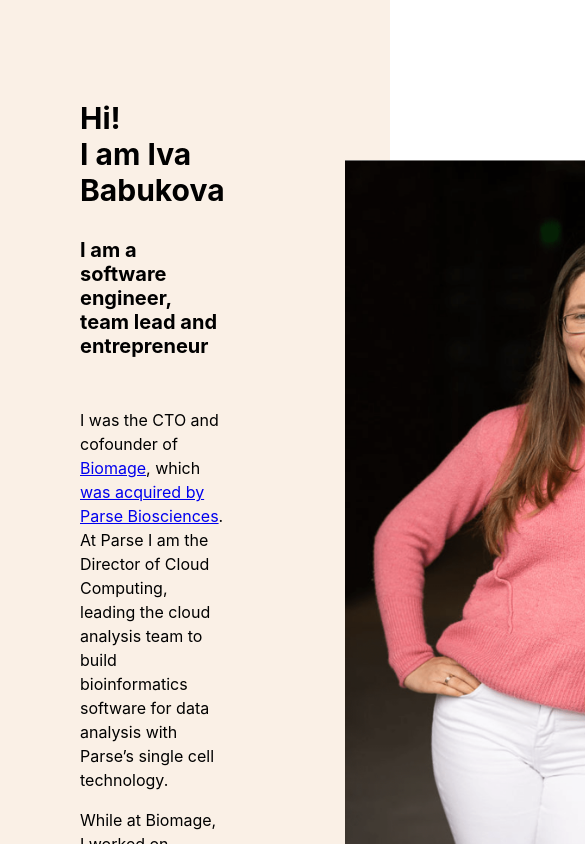
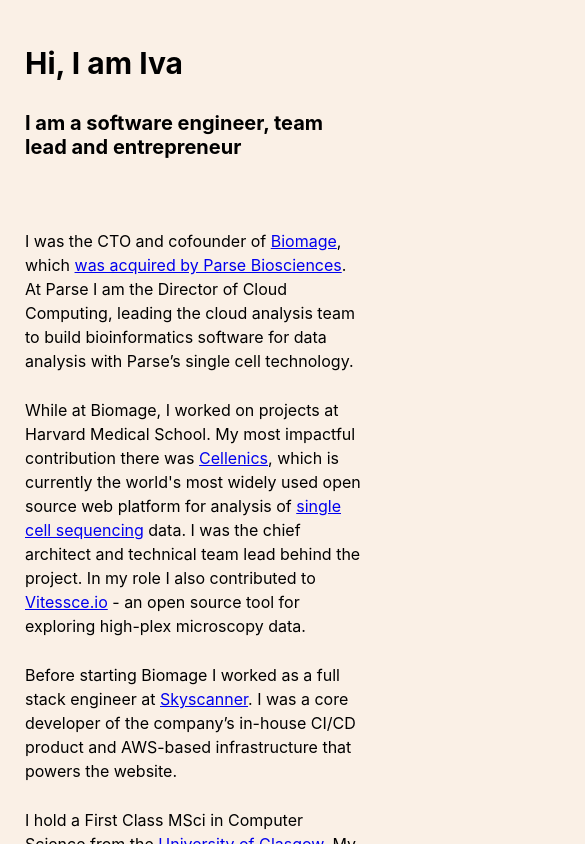
Before and after one commit to ivababukova/bio, a React (Create React App) app: page / in a window 390 px wide. Shown: the top 844 px of the page, 585 px wide, since content can reach past the window. Built offline with nearby package versions, Linux system fonts and the light colour scheme.

Commit message:
Fit components to fit mobile screens too

```diff
--- a/src/index.css
+++ b/src/index.css
@@ -5,6 +5,8 @@
     sans-serif;
   -webkit-font-smoothing: antialiased;
   -moz-osx-font-smoothing: grayscale;
+  background-color: #faf0e6;
+  padding: 20px;
 }
 
 code {
--- a/src/pages/HomePage.css
+++ b/src/pages/HomePage.css
@@ -1,40 +1,47 @@
-.HomePage {
-  padding: 20px;
-  background-color: #faf0e6;
-}
-
 h1 {
   font-size: 30px;
-  /* color: #333; */
   margin-bottom: 30px;
 }
 
 h2 {
   font-size: 20px;
-  /* color: #444; */
   margin-bottom: 50px;
+  padding-bottom: 20px;
 }
 
 p {
   font-size: 16px;
-  /* color: #666; */
   line-height: 1.5;
-  margin-bottom: 15px;
-  word-wrap: break-word;
-  max-width: 72ch;
+  margin-bottom: 25px;
+  /* word-wrap: break-word; */
+  /* max-width: 72ch; */
 }
 
 img {
-  float: right;
-  width: 500px; /* Set your desired width */
-  height: auto; /* Preserve aspect ratio */
-  margin-top: 80px;
+  width: 100%;
+  height: auto;
 }
 
 .container {
   display: flex;
+  flex-wrap: wrap;
+  column-gap: 40px;
+  justify-content: center;
 }
 
-.box {
-  padding: 60px;
+@media screen and (max-width: 767px) {
+  .container {
+      flex-direction: column; /* Change flex direction to column for small screens */
+  }
 }
+
+.box-text {
+  flex: 1.25;
+  padding: 5px;
+}
+
+.box-image {
+  flex: 1;
+  flex-shrink: 3;
+  padding: 5px;
+}
--- a/src/pages/HomePage.js
+++ b/src/pages/HomePage.js
@@ -112,18 +112,16 @@
   }
 
   return (
-    <div className="HomePage">
     <div className="container">
-        <div className="box">
-          <h1>Hi! <br/> I am Iva Babukova</h1>
+      <div className="box-text">
+        <h1>Hi, I am Iva </h1>
         <h2>I am a software engineer, team lead and entrepreneur</h2>
         {page_contents.map((paragraph, index) => (
           <p key={index} dangerouslySetInnerHTML={{ __html: getFormattedText(paragraph) }}></p>
         ))}
       </div>
-        <div className="box">
+      <div className="box-image">
         <img src={profilePhoto} alt="My Profile Photo" />
-        </div>
       </div>
     </div>
   );
```
Lines whose indentation alone changed are shown as unchanged.
